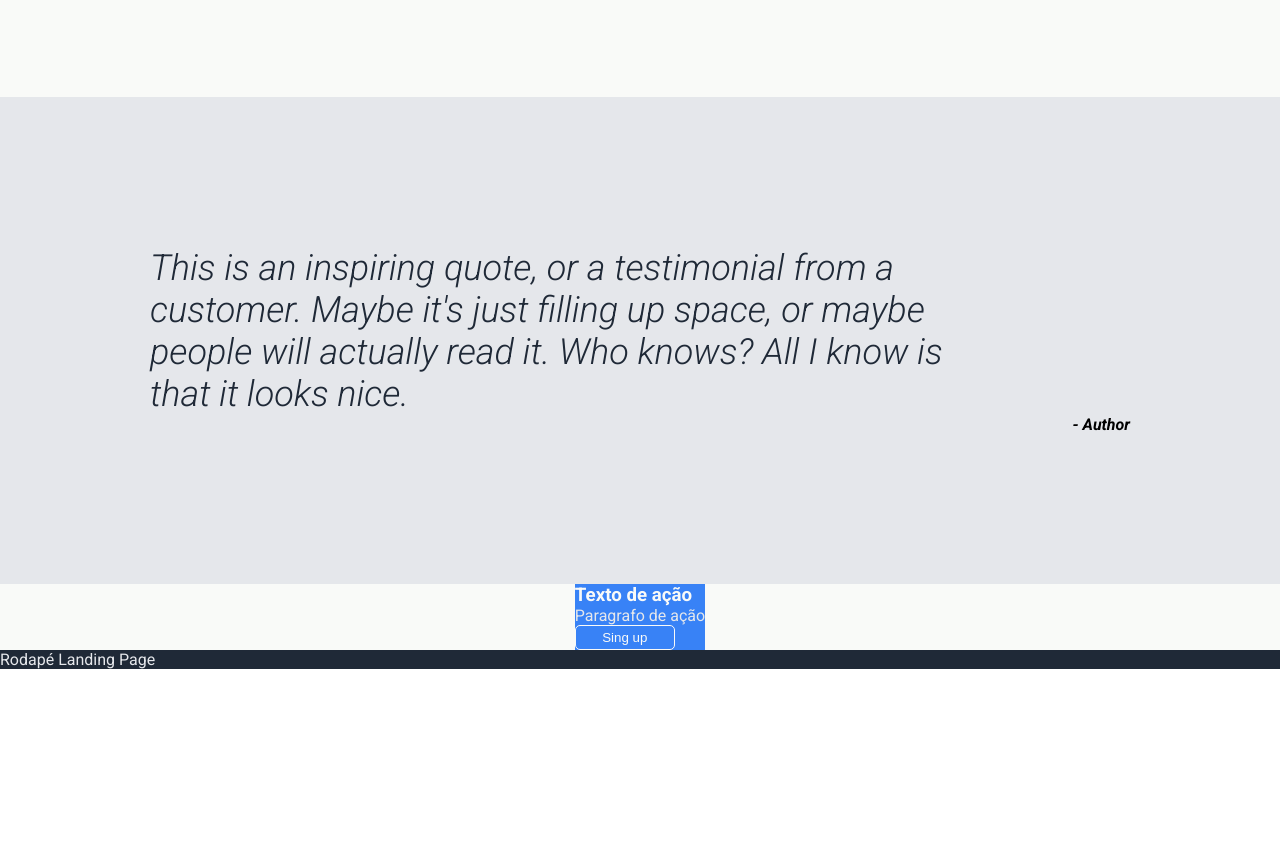
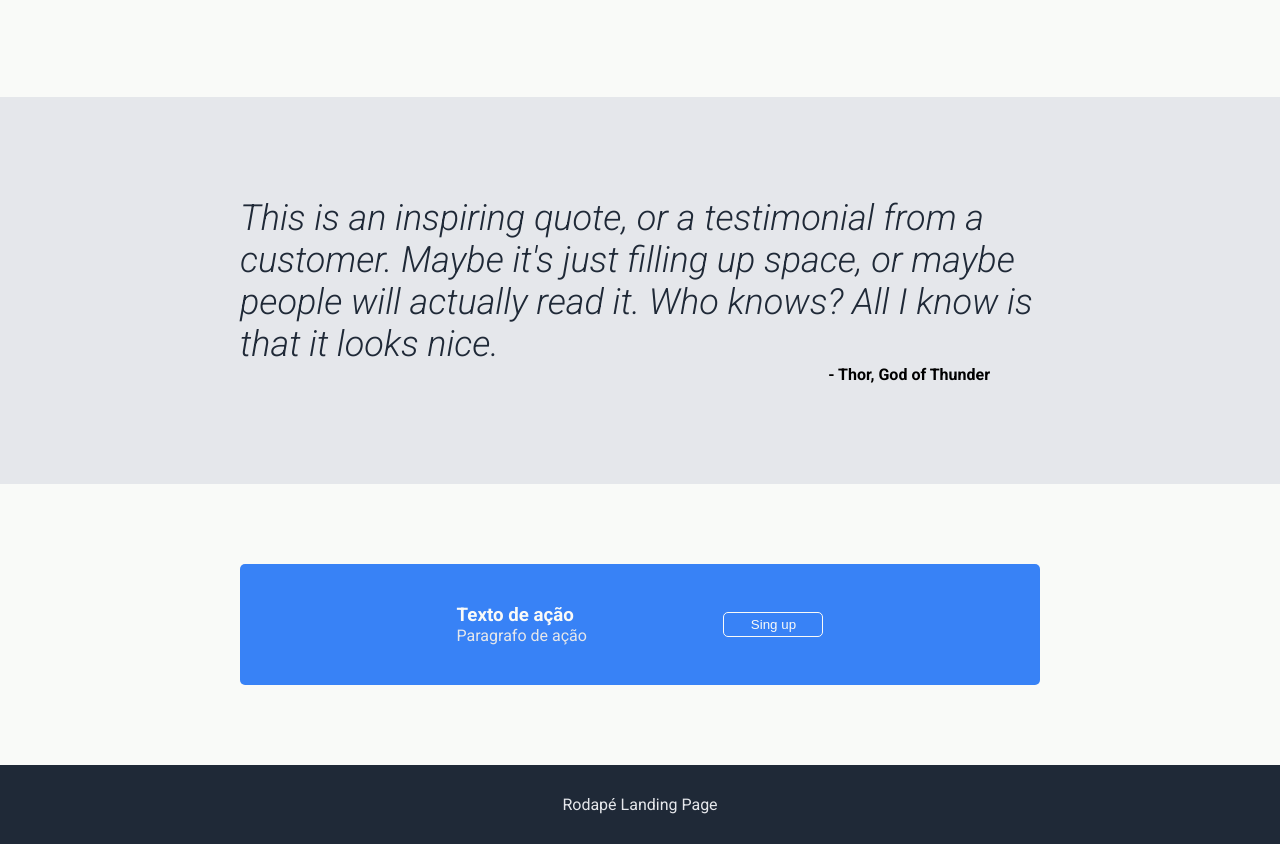
Before and after one commit to DevMoacirJr10/Landing-Page---Template, a plain HTML site: page index.html in a window 1280 px wide. Shown: the part 965-1809 px from the top of the page. Before the commit the page ends 1634 px from the top, so only its background shows below. Drawn offline with Linux system fonts and the light colour scheme.

Commit message:
Ajustes finais no template do projeto

```diff
--- a/index.html
+++ b/index.html
@@ -63,7 +63,7 @@
 
         <blockquote class="quote-section">
             <p class="quote-text">This is an inspiring quote, or a testimonial from a customer. Maybe it's just filling up space, or maybe people will actually read it. Who knows? All I know is that it looks nice.</p>
-            <cite class="quote-author">- Author</cite>
+            <cite class="quote-author">- Thor, God of Thunder</cite>
         </blockquote>
 
         <section class="cta-section">
--- a/style.css
+++ b/style.css
@@ -149,9 +149,10 @@ li {
 
 .quote-section {
     background-color: var(--quote-background-color);
-    padding: 150px;
+    padding: 100px;
     display: flex;
     flex-direction: column;
+    align-items: center;
 }
 
 .quote-section .quote-text {
@@ -159,14 +160,16 @@ li {
     color: var(--quote-color);
     font-weight: var(--quote-weight);
     font-style: var(--quote-style);
-    display: flex;
+    max-width: 800px;
     text-align: left;
-    max-width: 800px;
 }
 
 .quote-section .quote-author {
     font-weight: bold;
     text-align: right;
+    font-style: normal;
+    width: 100%;
+    max-width: 700px;
 }
 
 
@@ -174,11 +177,20 @@ li {
     background-color: var(--hero-color);
     display: flex;
     justify-content: center;
+    padding-top: 80px;
+    padding-bottom: 80px;
 }
 
 .cta-banner {
     color: var(--hero-color);
     background-color: var(--btn-cta-background);
+    padding: 40px 80px;
+    border-radius: 5px;
+    width: 100%;
+    max-width: 800px;
+    display: flex;
+    justify-content: space-evenly;
+    align-items: center;
 }
 
 .cta-banner .cta-text p {
@@ -191,4 +203,6 @@ li {
 
 .footer-section {
     color: var(--hero-secondary-color);
+    padding: 30px 60px;
+    text-align: center;
 }
```
